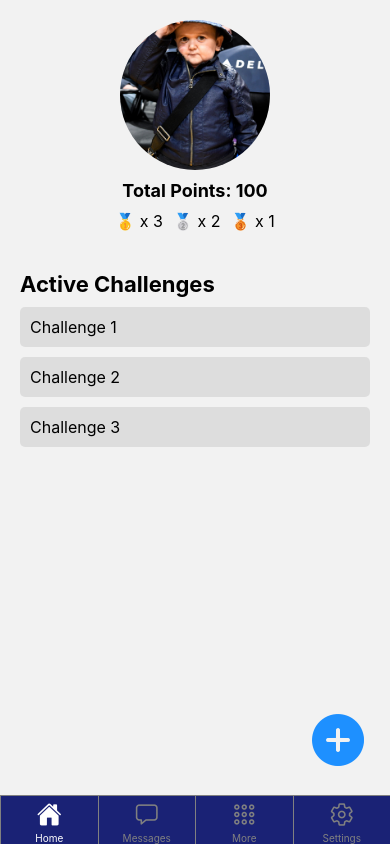
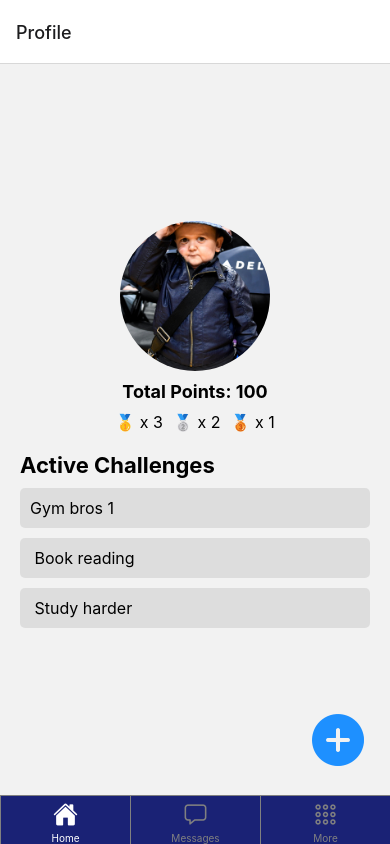
Before and after one commit to Teoman21/challer, a React Native app: screen /Home in a window 390 px wide. Built offline with nearby package versions, Linux system fonts and the light colour scheme.

Commit message:
-Corrected version of packages and components

```diff
--- a/App.js
+++ b/App.js
@@ -8,7 +8,7 @@ import React from "react";
 import Messages from './components/Messages/Messages.js';
 import More from './components/More/More.js';
 import Home from './components/Home/Home.js';
-import Settings from './components/Home/Settings.js';
+
 
 const Tab = createBottomTabNavigator();
 
@@ -48,7 +48,6 @@ const App = () => {
           <Tab.Screen name="Home" component={Home} />
           <Tab.Screen name="Messages" component={Messages} />
           <Tab.Screen name="More" component={More} />
-          <Tab.Screen name="Settings" component={Settings} />
         </Tab.Navigator>
       </NavigationContainer>
     </SafeAreaView>
--- a/components/Home/Home.js
+++ b/components/Home/Home.js
@@ -1,40 +1,33 @@
-import React from 'react';
-import { View, Text, Image, StyleSheet, TouchableOpacity, ScrollView } from 'react-native';
+import React, { useState } from 'react';
+import { Button, View, Text, StyleSheet, ScrollView, Image, TouchableOpacity, TextInput, SafeAreaView } from 'react-native';
+import { createNativeStackNavigator } from '@react-navigation/native-stack';
 import { Ionicons } from '@expo/vector-icons';
 
+
+const Stack = createNativeStackNavigator();
+
+// Assuming defaultImage is a local asset. Adjust the path as necessary.
 const defaultImage = require('../../data/images/hasbulla.jpeg');
 
-const Home = ({ navigation }) => {
-  const [totalPoints, setTotalPoints] = React.useState(100);
-  // Example medal counts
+
+// Profile component
+const Profile = ({ navigation }) => {
+  const [totalPoints, setTotalPoints] = useState(100);
   const medals = {
     gold: 3,
     silver: 2,
     bronze: 1,
   };
-
-  // Placeholder for active challenges
   const activeChallenges = [
-    { name: 'Challenge 1' },
-    { name: 'Challenge 2' },
-    { name: 'Challenge 3' },
+    { name: 'Gym bros 1' },
+    { name: ' Book reading' },
+    { name: ' Study harder' },
   ];
-
-  // Function to navigate to the Settings page
-  const navigateToSettings = () => {
-    navigation.navigate('Settings');
-  };
 
   return (
     <ScrollView contentContainerStyle={styles.container}>
       <View style={styles.profileSection}>
-        {/* navigates to settings page when clicked */}
-        <TouchableOpacity onPress={navigateToSettings}>
-          <Image
-            source={defaultImage} // Placeholder image URL
-            style={styles.userPhoto}
-          />
-        </TouchableOpacity>
+        <Image source={defaultImage} style={styles.userPhoto} />
         <Text style={styles.points}>Total Points: {totalPoints}</Text>
         <View style={styles.medalsContainer}>
           <Text style={styles.medalText}>🥇 x {medals.gold}</Text>
@@ -52,7 +45,7 @@ const Home = ({ navigation }) => {
       </View>
       <TouchableOpacity
         style={styles.createChallengeButton}
-        onPress={() => navigation.navigate('CreateChallenge')} // Will be implemented later this page
+        onPress={() => navigation.navigate('CreateChallenge')}
       >
         <Ionicons name="add-circle" size={64} color="dodgerblue" />
       </TouchableOpacity>
@@ -60,16 +53,77 @@ const Home = ({ navigation }) => {
   );
 };
 
+// CreateChallenge component
+const CreateChallenge = ({ navigation }) => { // Ensure navigation is received as a prop
+  const [challengeName, setChallengeName] = useState('');
+  const [userPhone, setUserPhone] = useState('');
+  const [pot, setPot] = useState('');
+
+  const handleCreate = () => {
+    console.log(`Creating challenge: ${challengeName} with user: ${userPhone} and pot: ${pot}`);
+    navigation.goBack();
+  };
+
+  return (
+    <View style={styles.container}>
+      <Text style={styles.label}>Challenge Name:</Text>
+      <TextInput
+        style={styles.input}
+        placeholder="Enter challenge name"
+        value={challengeName}
+        onChangeText={setChallengeName}
+      />
+      <Text style={styles.label}>Add User (Tel):</Text>
+      <TextInput
+        style={styles.input}
+        placeholder="Enter user's phone number"
+        keyboardType="phone-pad"
+        value={userPhone}
+        onChangeText={setUserPhone}
+      />
+      <Text style={styles.label}>Enter the pot:</Text>
+      <TextInput
+        style={styles.input}
+        placeholder='Enter the pot'
+        value={pot}
+        onChangeText={setPot}
+      />
+      <Button title="Create Challenge" onPress={handleCreate} />
+    </View>
+  );
+};
+
+// Home component that contains the Stack Navigator
+const Home = () => {
+  return (
+    <SafeAreaView style={styles.safeArea}>
+    <Stack.Navigator>
+      <Stack.Screen name="Profile" component={Profile} options={{ title: 'Profile' }} />
+      <Stack.Screen name="CreateChallenge" component={CreateChallenge} options={{ title: 'Create Challenge' }} />
+    </Stack.Navigator>
+    </SafeAreaView>
+  );
+};
+
+
+
+
+
 const styles = StyleSheet.create({
+  safeArea:{
+    flex:1,
+  },
   container: {
-    flex: 1,
+    flexGrow: 1, // Use flexGrow in ScrollView to fill the space
+    justifyContent: 'center', // Center content vertically
+    alignItems: 'center', // Center content horizontally
     padding: 20,
   },
   profileSection: {
     alignItems: 'center',
-    marginBottom: 20,
   },
   userPhoto: {
+    alignItems: "center",
     width: 150,
     height: 150,
     borderRadius: 75,
@@ -111,6 +165,22 @@ const styles = StyleSheet.create({
     bottom: 20,
     right: 20,
   },
+  label: {
+    fontSize: 16,
+    marginBottom: 10,
+  },
+  input: {
+    fontSize: 16,
+    borderWidth: 1,
+    borderColor: 'gray',
+    borderRadius: 5,
+    padding: 10,
+    marginBottom: 20,
+  },
+  pot:{
+    fontSize: 16,
+    marginBottom: 10,
+  },
 });
 
 export default Home;
--- a/components/Home/Settings.js
+++ /dev/null
@@ -1,96 +0,0 @@
-import React from 'react';
-import { View, Text, Image, TouchableOpacity, StyleSheet } from 'react-native';
-
-const defaultImage = require('../../data/images/hasbulla.jpeg');
-
-const SettingsPage = ({ navigation }) => {
-  // Example user data (replace with your actual user data)
-  const user = {
-    name: 'Hasbulla Magomedov',
-    username: 'hasbik',
-    bio: 'I want to punish Conor McGregor, he talks too much.'
-    // Add more user data such as profile photo URL if needed
-  };
-
-  // Function to handle navigation back to the home page
-  const navigateBack = () => {
-    navigation.goBack();
-  };
-
-  return (
-    <View style={styles.container}>
-      {/* Profile photo */}
-      <Image
-        source={ defaultImage }
-        style={styles.profilePhoto}
-      />
-
-      {/* Name */}
-      <Text style={styles.name}>{user.name}</Text>
-
-      {/* Username */}
-      <Text style={styles.username}>@{user.username}</Text>
-
-      {/* Bio */}
-      <View style={styles.bioContainer}>
-        <Text style={styles.bioText}>{user.bio}</Text>
-      </View>
-
-      {/* Button to navigate back to home page */}
-      <TouchableOpacity
-        onPress={navigateBack}
-        style={styles.backButton}
-      >
-        <Text style={styles.backButtonText}>Back</Text>
-      </TouchableOpacity>
-    </View>
-  );
-};
-
-const styles = StyleSheet.create({
-  container: {
-    flex: 1,
-    alignItems: 'center',
-    justifyContent: 'center',
-    padding: 20
-  },
-  profilePhoto: {
-    width: 150,
-    height: 150,
-    borderRadius: 75,
-    marginBottom: 10
-  },
-  name: {
-    fontSize: 20,
-    fontWeight: 'bold',
-    marginBottom: 5
-  },
-  username: {
-    fontSize: 16,
-    marginBottom: 10
-  },
-  bioContainer: {
-    borderWidth: 1,
-    borderColor: '#ddd',
-    borderRadius: 5,
-    padding: 10,
-    marginBottom: 20
-  },
-  bioText: {
-    fontSize: 14
-  },
-  backButton: {
-    position: 'absolute',
-    top: 40,
-    left: 20,
-    padding: 10,
-    backgroundColor: 'rgba(0, 0, 0, 0.1)',
-    borderRadius: 5
-  },
-  backButtonText: {
-    fontSize: 16,
-    color: 'white'
-  }
-});
-
-export default SettingsPage;
--- a/components/More/More.js
+++ b/components/More/More.js
@@ -1,10 +1,48 @@
 import React from 'react';
-import { View, Text, StyleSheet } from 'react-native';
+import { View, Text, Image, TouchableOpacity, StyleSheet } from 'react-native';
 
-const More = () => {
+const defaultImage = require('../../data/images/hasbulla.jpeg');
+
+const SettingsPage = ({ navigation }) => {
+  // Example user data (replace with your actual user data)
+  const user = {
+    name: 'Hasbulla Magomedov',
+    username: 'hasbik',
+    bio: 'I want to punish Conor McGregor, he talks too much.'
+    // Add more user data such as profile photo URL if needed
+  };
+
+  // Function to handle navigation back to the home page
+  const navigateBack = () => {
+    navigation.goBack();
+  };
+
   return (
     <View style={styles.container}>
-            <Text>More Page</Text>
+      {/* Profile photo */}
+      <Image
+        source={ defaultImage }
+        style={styles.profilePhoto}
+      />
+
+      {/* Name */}
+      <Text style={styles.name}>{user.name}</Text>
+
+      {/* Username */}
+      <Text style={styles.username}>@{user.username}</Text>
+
+      {/* Bio */}
+      <View style={styles.bioContainer}>
+        <Text style={styles.bioText}>{user.bio}</Text>
+      </View>
+
+      {/* Button to navigate back to home page */}
+      <TouchableOpacity
+        onPress={navigateBack}
+        style={styles.backButton}
+      >
+        <Text style={styles.backButtonText}>Back</Text>
+      </TouchableOpacity>
     </View>
   );
 };
@@ -12,9 +50,47 @@ const More = () => {
 const styles = StyleSheet.create({
   container: {
     flex: 1,
+    alignItems: 'center',
     justifyContent: 'center',
-        alignItems: 'center',
+    padding: 20
   },
+  profilePhoto: {
+    width: 150,
+    height: 150,
+    borderRadius: 75,
+    marginBottom: 10
+  },
+  name: {
+    fontSize: 20,
+    fontWeight: 'bold',
+    marginBottom: 5
+  },
+  username: {
+    fontSize: 16,
+    marginBottom: 10
+  },
+  bioContainer: {
+    borderWidth: 1,
+    borderColor: '#ddd',
+    borderRadius: 5,
+    padding: 10,
+    marginBottom: 20
+  },
+  bioText: {
+    fontSize: 14
+  },
+  backButton: {
+    position: 'absolute',
+    top: 40,
+    left: 20,
+    padding: 10,
+    backgroundColor: 'rgba(0, 0, 0, 0.1)',
+    borderRadius: 5
+  },
+  backButtonText: {
+    fontSize: 16,
+    color: 'white'
+  }
 });
 
-export default More;
+export default SettingsPage;
--- a/package.json
+++ b/package.json
@@ -12,6 +12,7 @@
     "@expo/webpack-config": "^19.0.0",
     "@react-navigation/bottom-tabs": "^6.5.11",
     "@react-navigation/native": "^6.1.9",
+    "@react-navigation/native-stack": "^6.9.17",
     "@react-navigation/stack": "^6.3.20",
     "eslint": "^8.56.0",
     "expo": "^49.0.13",
```
Also changed, not shown: 1 other file (tests, documents, lock files or other folders). Lines whose indentation alone changed are shown as unchanged.
